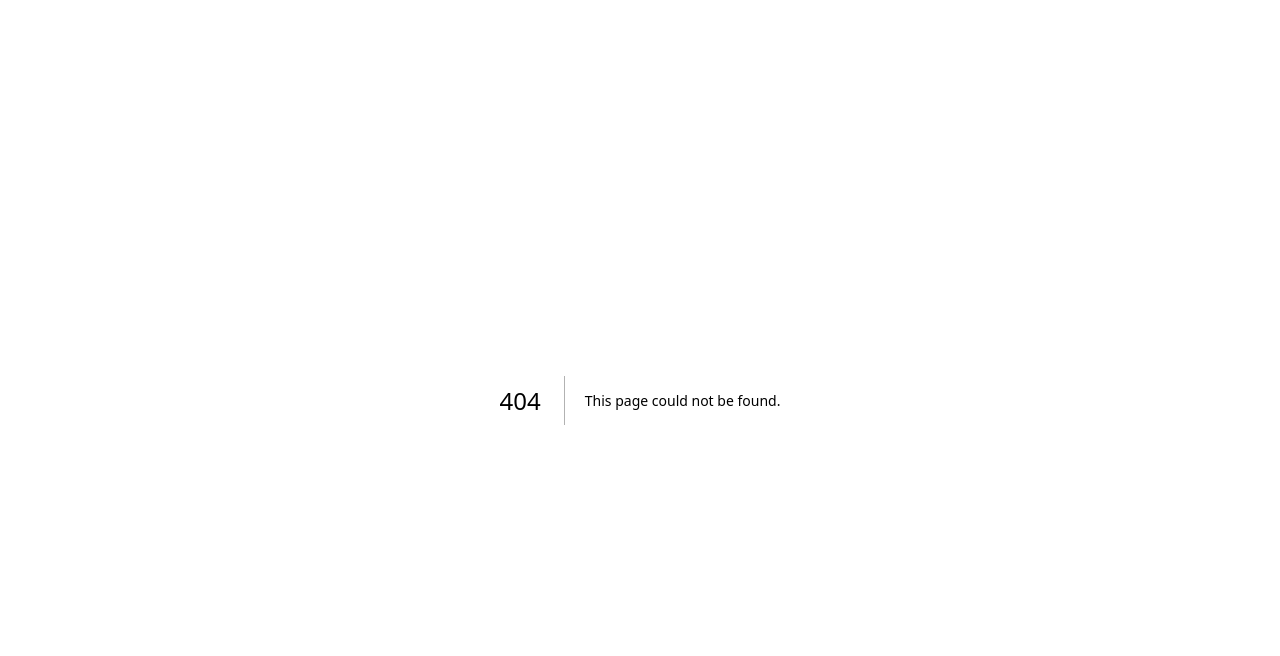
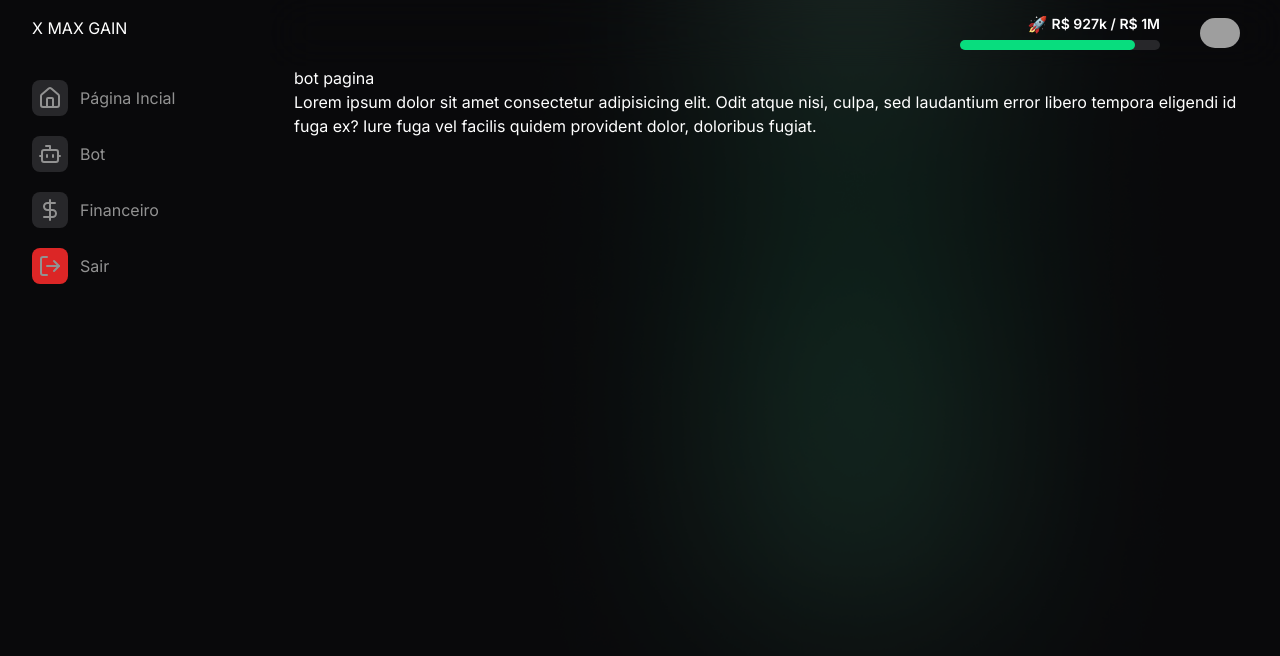
Before and after one commit to x-max-gain/xg-gain-painel, a Next.js app: page /painel/bot in a window 1280 px wide. Before the commit this address had no page. Shown: the top 656 px of the page. Built offline with nearby package versions, Linux system fonts and the light colour scheme; grey boxes are pictures that could not be loaded.

Commit message:
carrousel parte 1

```diff
--- /dev/null
+++ b/src/app/(app)/(platform)/painel/bot/page.tsx
@@ -0,0 +1,8 @@
+export default function Bot(){
+ return (
+  <div className="w-full h-72">
+  <h4>bot pagina </h4>
+  <p>Lorem ipsum dolor sit amet consectetur adipisicing elit. Odit atque nisi, culpa, sed laudantium error libero tempora eligendi id fuga ex? Iure fuga vel facilis quidem provident dolor, doloribus fugiat.</p>
+</div>
+ )
+}
--- a/src/app/(app)/(platform)/painel/company/[id]/page.tsx
+++ b/src/app/(app)/(platform)/painel/company/[id]/page.tsx
@@ -46,7 +46,7 @@ export default function Company() {
             {/* VÍDEOS */}
             <div className="bg-background-primary rounded-md mt-4">
               <h2 className="px-4 py-2"><strong>Vídeos</strong></h2>
-              <div className="flex px-4 overflow-x-hidden">
+              <div className="flex px-4 " style={{ overflowX: "auto", maxWidth: "9999px" }}>
                <Carrousel/>
               </div>
             </div>
```
Also changed, not shown: 1 other file (tests, documents, lock files or other folders).
